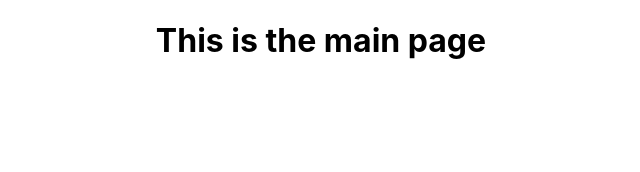
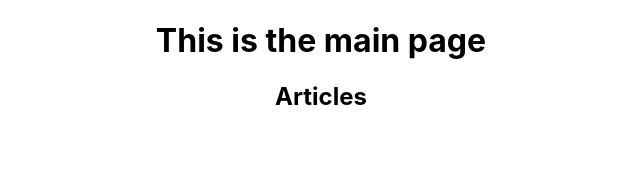
Before and after one commit to Rawan-Hamza/fe-rwn-News, a React (Create React App) app: page / in a window 1280 px wide. Shown: the top 172 px of the page, without its empty margins (319-959 px from the left). Built offline with nearby package versions, Linux system fonts and the light colour scheme.

Commit message:
creates an article list setup

```diff
--- a/src/App.js
+++ b/src/App.js
@@ -1,10 +1,11 @@
-
 import './App.css';
+import ArticlesList from './components/ArticlesList';
 
 function App() {
   return (
     <div className="App">
      <h1>This is the main page</h1>
+     <ArticlesList />
     </div>
   );
 }
--- /dev/null
+++ b/src/components/ArticlesList.jsx
@@ -0,0 +1,9 @@
+const ArticlesList = () => {
+
+
+    return (
+        <h2>Articles</h2>
+    )
+}
+
+export default ArticlesList
```
